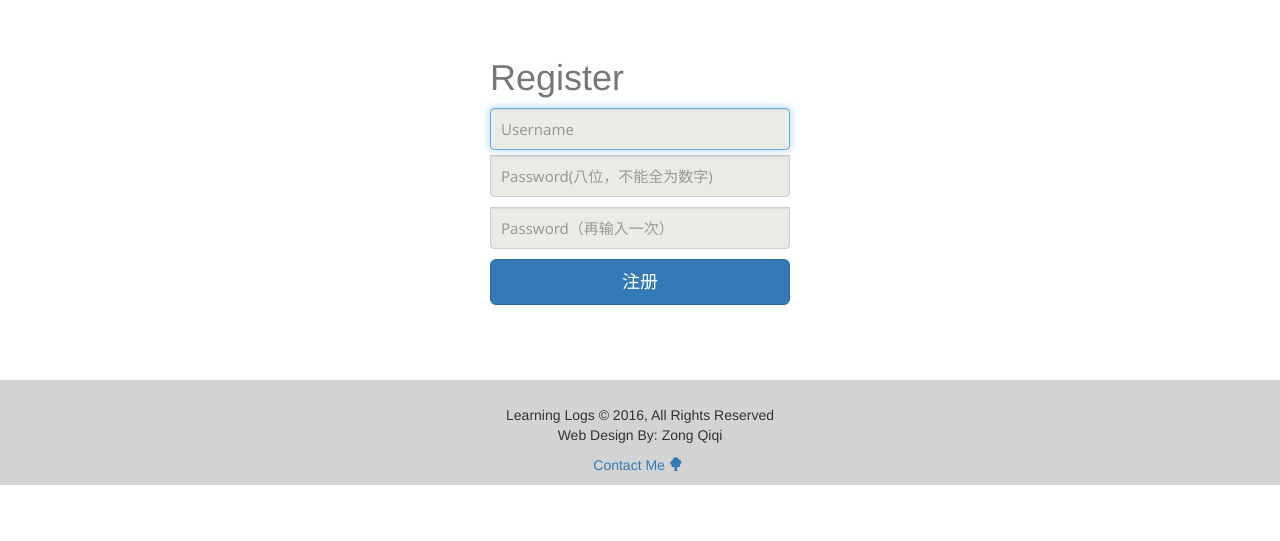
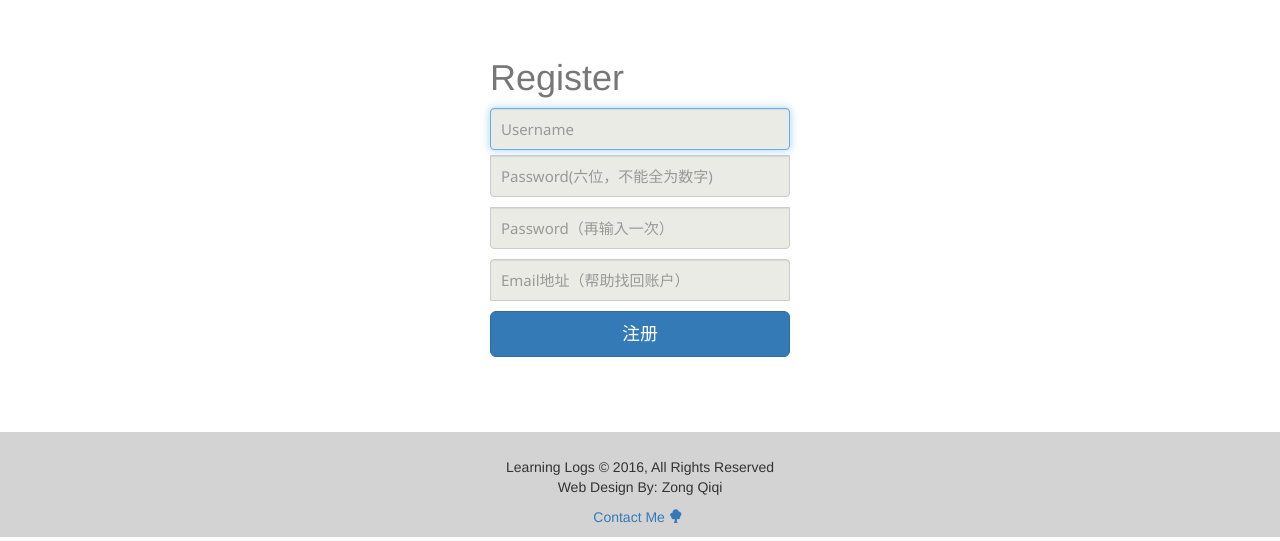
Before and after one commit to zongqiqi/MyPlace, a Django app: page /users/register in a window 1280 px wide. Shown: the part 68-609 px from the top of the page. Run offline with Django 3.2, Linux system fonts and the light colour scheme; parts of the project's set-up code (start-up, migrations or seed data) failed here and were passed over; some libraries are stand-ins or nearby versions.

Commit message:
Site :fix a bug about auth

```diff
--- a/MySite/learninglog/learnlogs/models.py
+++ b/MySite/learninglog/learnlogs/models.py
@@ -40,7 +40,7 @@ class Topic(models.Model):
 
 class Entry(models.Model):
     """学习主题下面的学习条目"""
-    owner=models.ForeignKey(User,on_delete=models.CASCADE,default='0')
+    owner=models.ForeignKey(User,on_delete=models.CASCADE,default=u)
     topic=models.ForeignKey(Topic,on_delete=models.CASCADE)  #外键，指向主题类;级联删除，删除主表的数据时候从表中的数据也随着一起删除
     name=models.CharField(max_length=200)
     text=models.TextField()
--- a/MySite/learninglog/learnlogs/static/mycss_js/mycss.css
+++ b/MySite/learninglog/learnlogs/static/mycss_js/mycss.css
@@ -436,7 +436,7 @@ input, button {
   z-index: 2;
 }
 .form-signin input[type="email"] {
-  margin-bottom: -1px;
+  margin-bottom: 10px;
   border-bottom-left-radius: 0;
   border-bottom-right-radius: 0;
 }
--- a/MySite/learninglog/users/forms.py
+++ b/MySite/learninglog/users/forms.py
@@ -7,23 +7,24 @@ class RegisterForm(forms.Form):
     username=forms.CharField(max_length=255, required=True)
     password =forms.CharField(widget=forms.PasswordInput, required=True)
     password1 =forms.CharField(widget=forms.PasswordInput, required=True)
+    email=forms.EmailField(required=False)
 
     def clean(self):
         username = self.cleaned_data.get('username')
         password = self.cleaned_data.get('password')
         password1 = self.cleaned_data.get('password1')
+        email= self.cleaned_data.get('email')
         try:
-            user=User.objects.create_user(username=username, password=password,is_active=True)
-            user.save()
+            user=User.objects.get(username=username)
+            raise forms.ValidationError("Username must be unique,sonmeone already register this name.")
         except:
-            raise forms.ValidationError("username must be unique,sonmeone already register this name.")
-        user = authenticate(username=username, password=password)
-        if not user or not user.is_active or password!=password1:
-            raise forms.ValidationError("Sorry, that register was invalid. Please try again.")
-        if username.isdigit():
-            raise forms.ValidationError("Sorry, username can't all number")
-        if len(username) < 6 or len(password) <6:
-            raise forms.ValidationError("Sorry, username or password must six charhter or more")
+            if  password!=password1:
+                raise forms.ValidationError("Sorry, not the same password.")
+            if username.isdigit():
+                raise forms.ValidationError("Sorry, username can't all number")
+            if len(password) <6:
+                raise forms.ValidationError("Sorry, password must six charhter or more")
+            user=User.objects.create_user(username=username,password=password,email=email)
         return self.cleaned_data
     def login(self, request):
         username = self.cleaned_data.get('username')
--- a/MySite/learninglog/users/templates/users/register.html
+++ b/MySite/learninglog/users/templates/users/register.html
@@ -25,8 +25,9 @@
                 {% endif %}
                 {% csrf_token %}
                 <input name="username" type="text" class="form-control" placeholder="Username" required="" autofocus="">
-                <input name="password" type="password" class="form-control" placeholder="Password(八位，不能全为数字)" required="">
+                <input name="password" type="password" class="form-control" placeholder="Password(六位，不能全为数字)" required="">
                 <input name="password1" type="password" class="form-control" placeholder="Password（再输入一次）" required="">
+                <input name="email" type="email" class="form-control" placeholder="Email地址（帮助找回账户）">
                 <button class="btn btn-lg btn-primary btn-block" type="submit">注册</button>
                 <input type="hidden" name="next" value="{% url 'learnlogs:index' %}">
             </form>
```
